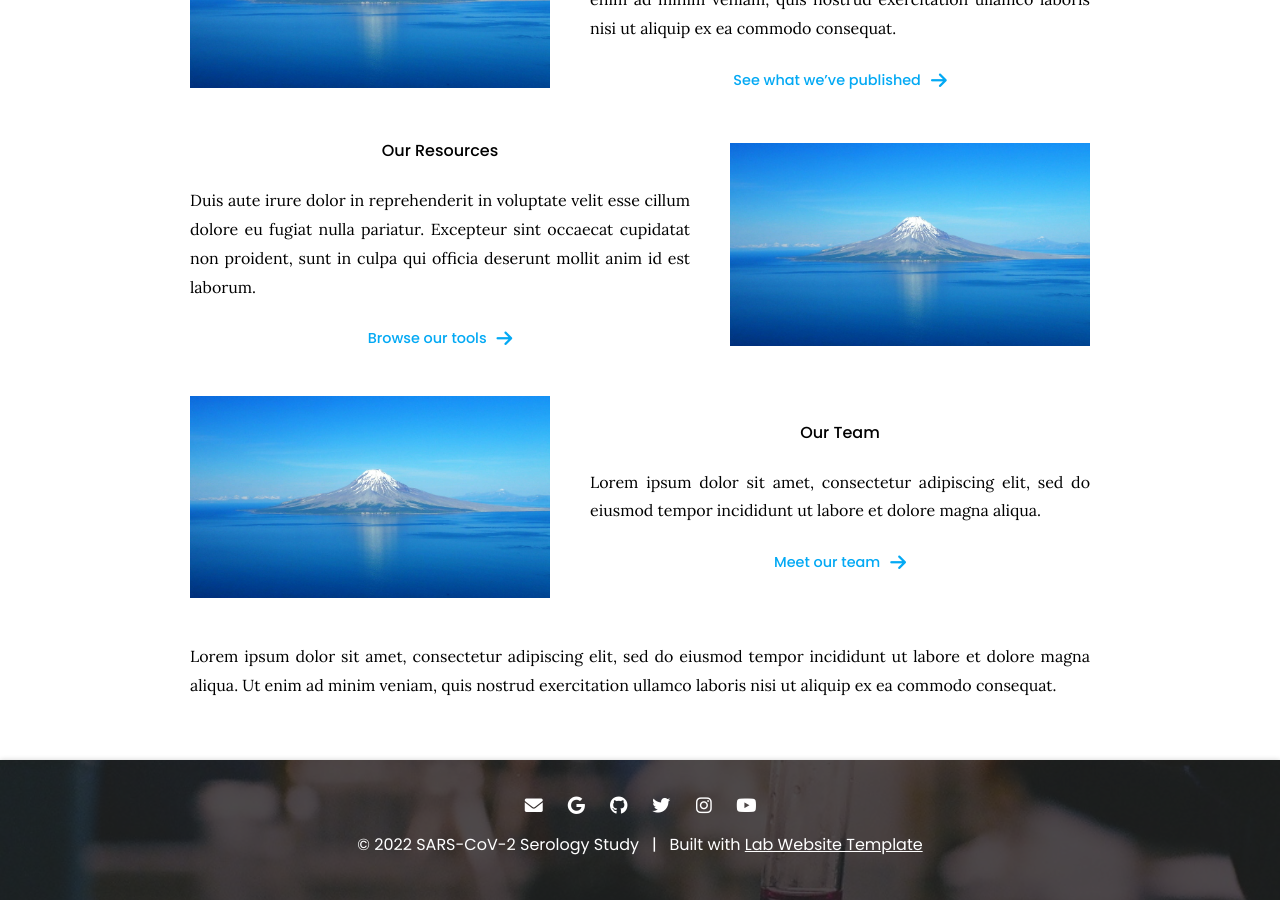
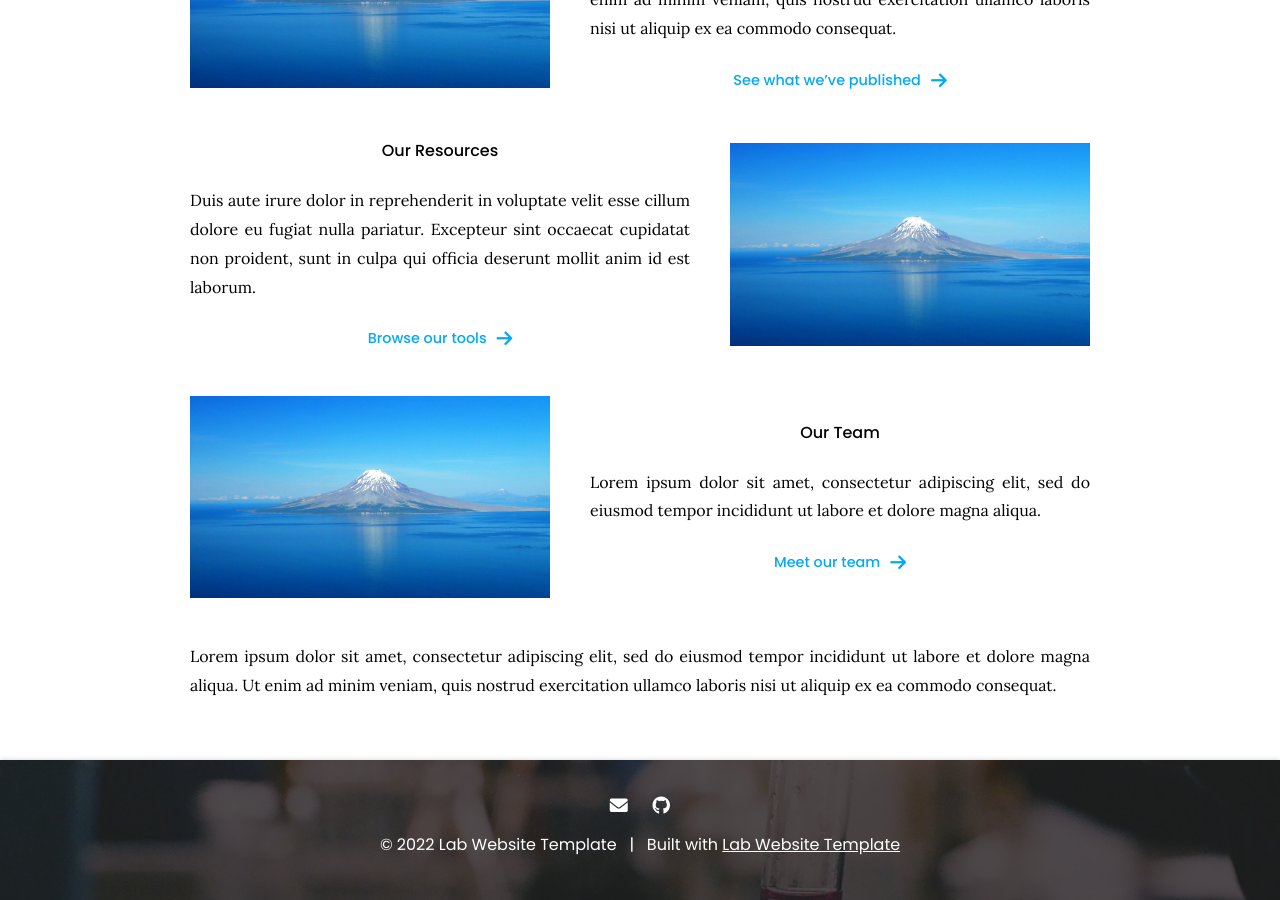
Before and after one commit to devin-schoen/schoen-test, a Jekyll site: the page built from index.md, in a window 1280 px wide and 900 px high, scrolled down 973 px. Built offline with Jekyll 4.4.1, drawn with Linux system fonts in a browser that asks for light colours; some of the changed text lies outside the part shown.

Commit message:
Update _config.yaml

```diff
--- a/_config.yaml
+++ b/_config.yaml
@@ -1,21 +1,17 @@
 ### basic settings
 
 # site properties and page defaults
-title: SARS-CoV-2 Serology Study
+title: Lab Website Template
 description: An easy-to-use, flexible website template for labs, with automatic citations, GitHub tag imports, pre-built components, and more.
 logo: images/logo.svg
 header: images/background.jpg
 footer: images/background.jpg
-baseurl: /cv19-curlin
+baseurl: /schoten-test
 
 # site social media and other links
 links:
-  email: serologystudycv19@ohsu.edu
-  google-scholar: Marcel Curlin
-  github: your-lab
-  twitter: YourLabHandle
-  instagram: YourLabHandle
-  youtube: YourLabChannel
+  email: devin-schoen@berkeley.edu
+  github: devin-schoen
 
 ### advanced settings
 
```
